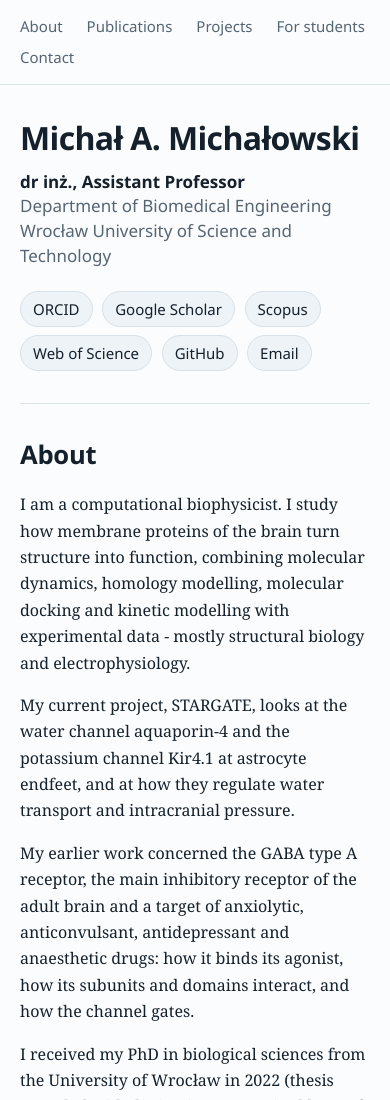
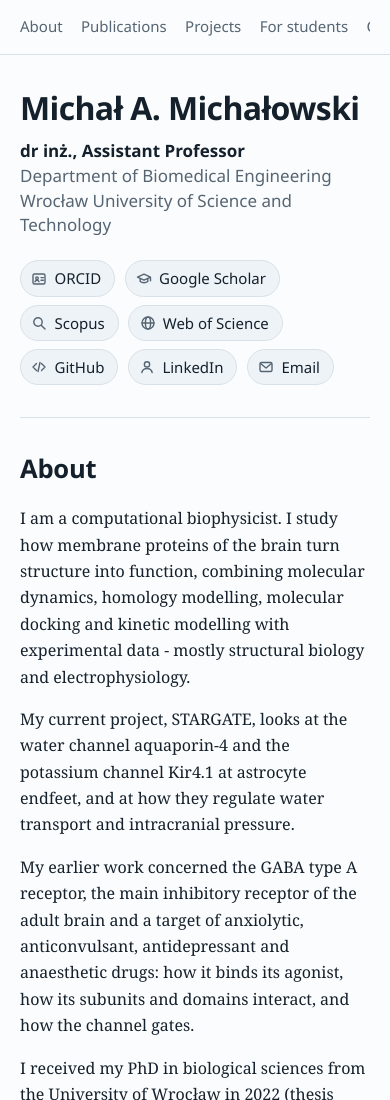
Before and after one commit to michal2am/michal2am.github.io, a plain HTML site: page index.html in a window 390 px wide. Shown: the top 1100 px of the page. Drawn offline with Linux system fonts and the light colour scheme.

Commit message:
homepage_03

```diff
--- a/index.html
+++ b/index.html
@@ -29,7 +29,8 @@
     "https://scholar.google.pl/citations?user=b5E6K2MAAAAJ",
     "https://www.scopus.com/authid/detail.uri?authorId=57194904490",
     "https://www.webofscience.com/wos/author/record/ABA-2440-2021",
-    "https://github.com/michal2am"
+    "https://github.com/michal2am",
+    "https://www.linkedin.com/in/micha%C5%82-micha%C5%82owski-337780108/"
   ]
 }
 </script>
@@ -84,8 +85,9 @@ h1, h2, h3, nav, .links, .meta, .year, .note { font-family: var(--sans); }
 .skip:focus { left: 1rem; top: 1rem; background: var(--paper); padding: 0.5rem 0.75rem; z-index: 10; }
 
 /* ---------- navigation ---------- */
-.site-nav { border-bottom: 1px solid var(--rule); font-size: 0.9375rem; }
-.site-nav ul { list-style: none; margin: 0; padding: 0.9rem 0; display: flex; flex-wrap: wrap; gap: 0.35rem 1.5rem; }
+.site-nav { position: sticky; top: 0; z-index: 20; background: var(--paper); border-bottom: 1px solid var(--rule); font-size: 0.9375rem; }
+.site-nav ul { list-style: none; margin: 0; padding: 0.9rem 0; display: flex; gap: 1.5rem; white-space: nowrap; overflow-x: auto; scrollbar-width: none; }
+.site-nav ul::-webkit-scrollbar { display: none; }
 .site-nav a { color: var(--muted); text-decoration: none; }
 .site-nav a:hover { color: var(--ink); text-decoration: underline; }
 
@@ -95,11 +97,14 @@ h1, h2, h3, nav, .links, .meta, .year, .note { font-family: var(--sans); }
 .role { font-family: var(--sans); font-size: 1.0625rem; line-height: 1.45; margin: 0 0 1.4rem; color: var(--muted); }
 .role strong { color: var(--ink); font-weight: 600; }
 .links { list-style: none; margin: 0; padding: 0; display: flex; flex-wrap: wrap; gap: 0.5rem 0.6rem; font-size: 0.9375rem; }
-.links a { display: inline-block; padding: 0.3rem 0.75rem; border: 1px solid var(--rule); border-radius: 999px; text-decoration: none; color: var(--ink); background: var(--wash); }
+.links a { display: inline-flex; align-items: center; gap: 0.45rem; padding: 0.3rem 0.8rem 0.3rem 0.65rem; border: 1px solid var(--rule); border-radius: 999px; text-decoration: none; color: var(--ink); background: var(--wash); }
 .links a:hover { border-color: var(--link); color: var(--link); }
+.links svg, .links img { width: 1rem; height: 1rem; flex: none; }
+.links svg { fill: none; stroke: currentColor; stroke-width: 1.4; stroke-linecap: round; stroke-linejoin: round; color: var(--muted); }
+.links a:hover svg { color: var(--link); }
 
 /* ---------- sections ---------- */
-main section { padding: 2.75rem 0; border-top: 1px solid var(--rule); }
+main section { padding: 2.75rem 0; border-top: 1px solid var(--rule); scroll-margin-top: 3.5rem; }
 main section > * { max-width: var(--measure); }
 h2 { font-size: 1.6rem; line-height: 1.2; letter-spacing: -0.01em; font-weight: 600; margin: 0 0 1.25rem; }
 h3 { font-size: 1.1875rem; line-height: 1.3; font-weight: 600; margin: 0 0 0.5rem; }
@@ -149,6 +154,7 @@ footer p { margin: 0 0 0.3rem; }
 @media (max-width: 44rem) {
   body { font-size: 1rem; }
   .intro { padding: 2.25rem 0 2rem; }
+  .site-nav ul { gap: 1.15rem; }
   main section { padding: 2.25rem 0; }
   .meta { grid-template-columns: 1fr; gap: 0; }
   .meta dd { margin-bottom: 0.5rem; }
@@ -186,13 +192,16 @@ footer p { margin: 0 0 0.3rem; }
     <p class="role"><strong>dr inż., Assistant Professor</strong><br>
       Department of Biomedical Engineering<br>
       Wrocław University of Science and Technology</p>
+    <!-- Icons: ORCID uses the official iD icon from icons/orcid.svg (see icons/README.txt).
+         The other icons are generic symbols, not brand logos. -->
     <ul class="links">
-      <li><a href="https://orcid.org/0000-0002-0158-9959" rel="me">ORCID</a></li>
-      <li><a href="https://scholar.google.pl/citations?user=b5E6K2MAAAAJ" rel="me">Google Scholar</a></li>
-      <li><a href="https://www.scopus.com/authid/detail.uri?authorId=57194904490" rel="me">Scopus</a></li>
-      <li><a href="https://www.webofscience.com/wos/author/record/ABA-2440-2021" rel="me">Web of Science</a></li>
-      <li><a href="https://github.com/michal2am" rel="me">GitHub</a></li>
-      <li><a href="mailto:michal.michalowski@pwr.edu.pl">Email</a></li>
+      <li><a href="https://orcid.org/0000-0002-0158-9959" rel="me"><img src="icons/orcid.svg" alt="" width="16" height="16" onerror="this.style.display='none';this.nextElementSibling.style.display=''"><svg viewBox="0 0 16 16" aria-hidden="true" style="display:none"><rect x="2" y="3" width="12" height="10" rx="1.5"/><circle cx="6" cy="7.2" r="1.3"/><path d="M4 10.8c.4-1 1.1-1.5 2-1.5s1.6.5 2 1.5M10 6.6h2.4M10 9.2h2.4"/></svg>ORCID</a></li>
+      <li><a href="https://scholar.google.pl/citations?user=b5E6K2MAAAAJ" rel="me"><svg viewBox="0 0 16 16" aria-hidden="true"><path d="M1.5 6.2 8 3.2l6.5 3L8 9.2 1.5 6.2ZM4.2 7.6v2.9c1.1.9 2.4 1.3 3.8 1.3s2.7-.4 3.8-1.3V7.6M14.5 6.2v3.6"/></svg>Google Scholar</a></li>
+      <li><a href="https://www.scopus.com/authid/detail.uri?authorId=57194904490" rel="me"><svg viewBox="0 0 16 16" aria-hidden="true"><circle cx="7" cy="7" r="4.2"/><path d="M10.2 10.2 14 14"/></svg>Scopus</a></li>
+      <li><a href="https://www.webofscience.com/wos/author/record/ABA-2440-2021" rel="me"><svg viewBox="0 0 16 16" aria-hidden="true"><circle cx="8" cy="8" r="6"/><ellipse cx="8" cy="8" rx="2.6" ry="6"/><path d="M2 8h12"/></svg>Web of Science</a></li>
+      <li><a href="https://github.com/michal2am" rel="me"><svg viewBox="0 0 16 16" aria-hidden="true"><path d="M5.5 4.5 2 8l3.5 3.5M10.5 4.5 14 8l-3.5 3.5M9 3.5l-2 9"/></svg>GitHub</a></li>
+      <li><a href="https://www.linkedin.com/in/micha%C5%82-micha%C5%82owski-337780108/" rel="me"><svg viewBox="0 0 16 16" aria-hidden="true"><circle cx="8" cy="5.4" r="2.6"/><path d="M2.8 13.5c.7-2.6 2.6-4 5.2-4s4.5 1.4 5.2 4"/></svg>LinkedIn</a></li>
+      <li><a href="mailto:michal.michalowski@pwr.edu.pl"><svg viewBox="0 0 16 16" aria-hidden="true"><rect x="2" y="3.5" width="12" height="9" rx="1.5"/><path d="m2.5 4.5 5.5 4.5 5.5-4.5"/></svg>Email</a></li>
     </ul>
   </div>
 </header>
```
